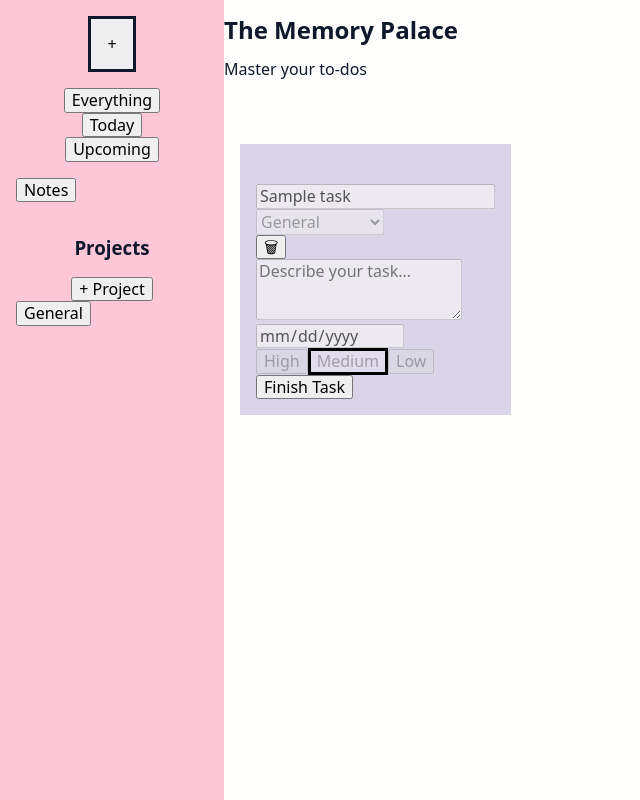
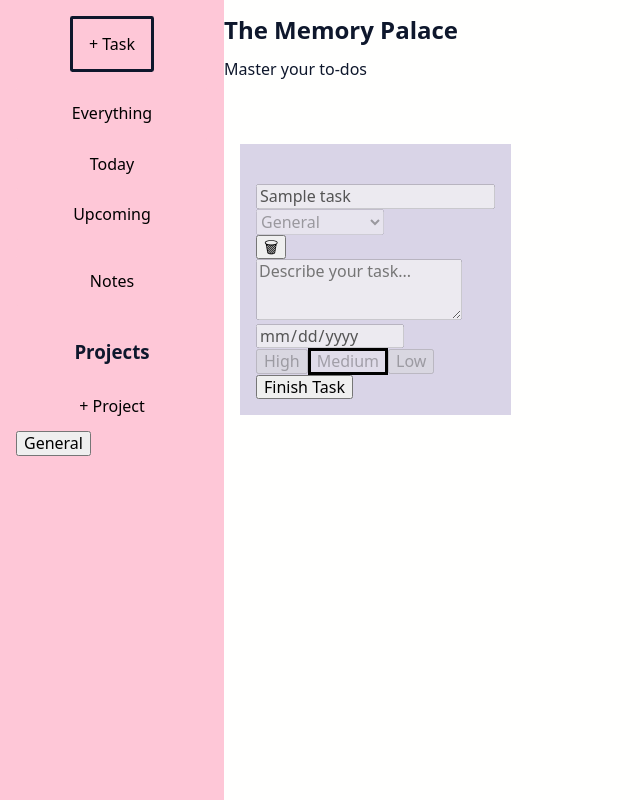
Before and after one commit to mell62/Todo-List, a website built with webpack: page src/index.html in a window 1280 px wide. Shown: the whole page, without its empty margins (0-640 px from the left). Built offline with nearby package versions, Linux system fonts and the light colour scheme.

Commit message:
Add minor change

```diff
--- a/src/index.html
+++ b/src/index.html
@@ -13,19 +13,19 @@
       </header>
       <nav class="taskbar">
         <div class="add-btn-container">
-          <button class="add-task">+</button>
+          <button class="add-task taskbar-btn">+ Task</button>
         </div>
         <div class="general-tasks">
-          <button class="everything-btn">Everything</button>
-          <button class="today-btn">Today</button>
-          <button class="upcoming-btn">Upcoming</button>
+          <button class="everything-btn taskbar-btn">Everything</button>
+          <button class="today-btn taskbar-btn">Today</button>
+          <button class="upcoming-btn taskbar-btn">Upcoming</button>
         </div>
         <div class="notes-btn-container">
-          <button class="notes-btn">Notes</button>
+          <button class="notes-btn taskbar-btn">Notes</button>
         </div>
         <div class="projects-todo">
           <h3 class="projects">Projects</h3>
-          <button class="add-project-btn">+ Project</button>
+          <button class="add-project-btn taskbar-btn">+ Project</button>
         </div>
       </nav>
       <div class="tasks"></div>
```
